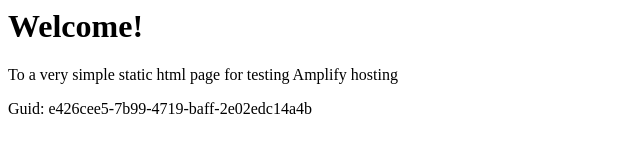
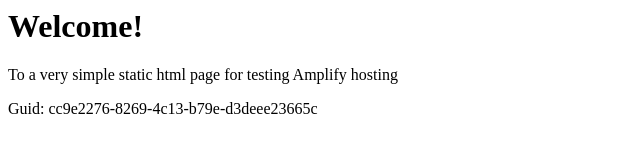
Before and after one commit to aws-aemilia-bah/Github-PR-Commit-Integration-Test-DoNotTouch-GithubWebhookPreviewCanaryTest-v1-preprod-me-south-1, a website: page src/index.html in a window 1280 px wide. Shown: the full height of the page, 0-640 px from the left. Drawn offline with Linux system fonts and the light colour scheme.

Commit message:
commit from integ tests

```diff
--- a/src/index.html
+++ b/src/index.html
@@ -12,6 +12,6 @@
 <body>
     <h1>Welcome!</h1>
     <p>To a very simple static html page for testing Amplify hosting</p>
-    <p>Guid: e426cee5-7b99-4719-baff-2e02edc14a4b</p></body>
+    <p>Guid: cc9e2276-8269-4c13-b79e-d3deee23665c</p></body>
 
 </html>
```
